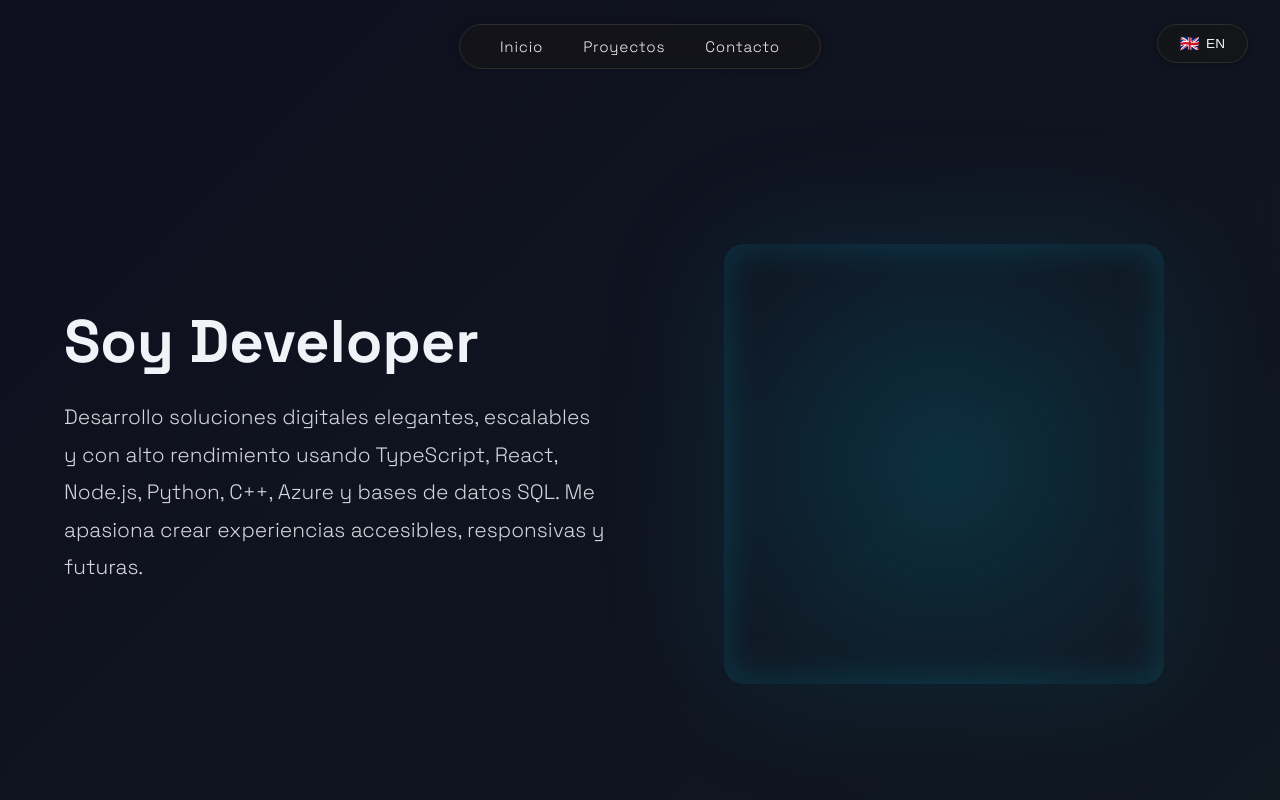
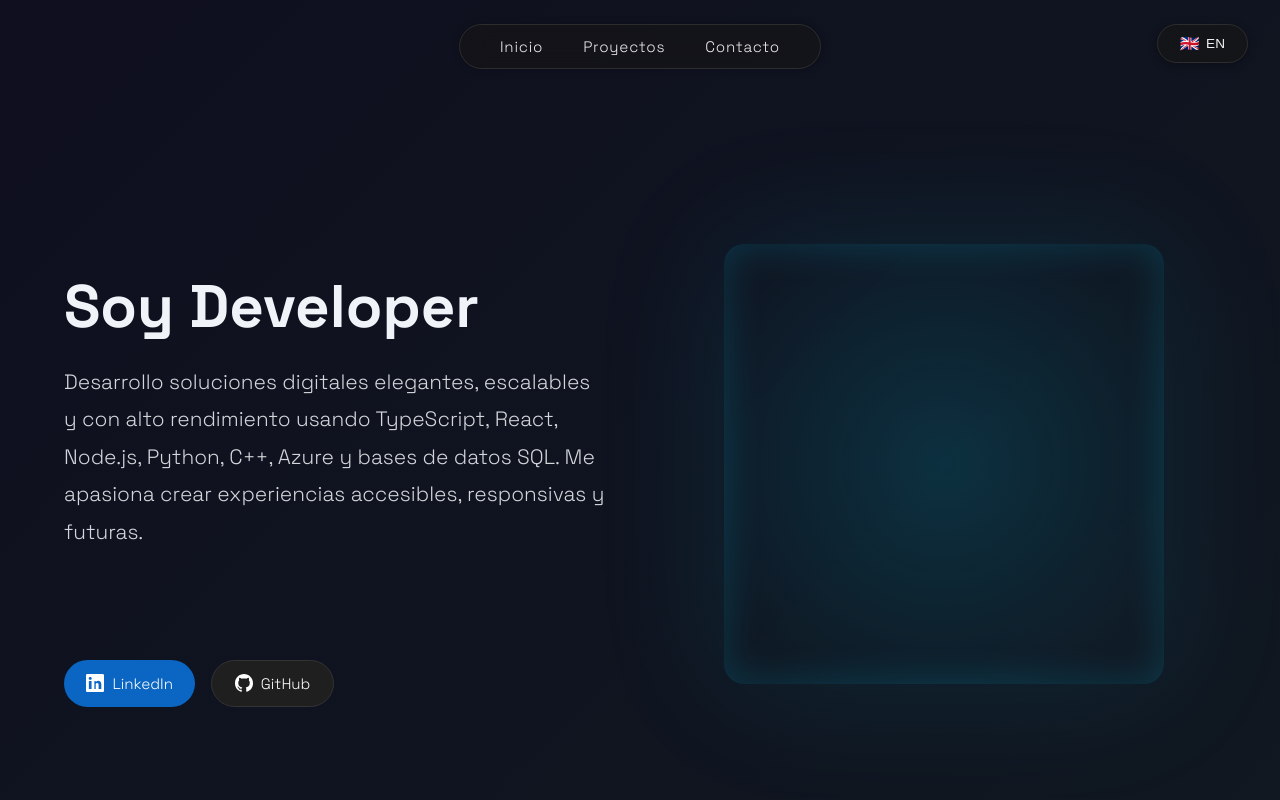
Before and after one commit to SebSRVV/SebRVV, a Next.js app: page / in a window 1280 px wide. Shown: the top 800 px of the page. Built offline with nearby package versions, Linux system fonts and the light colour scheme.

Commit message:
feat: Agregar botones de redes sociales y mejorar estilos en el componente Hero

```diff
--- a/src/components/Hero.tsx
+++ b/src/components/Hero.tsx
@@ -2,7 +2,7 @@ import { useEffect, useRef, useState } from 'react'
 import { useTranslations } from 'next-intl'
 import { gsap } from 'gsap'
 
-const roles = ['Data Engineer', 'Developer', 'Programmer','Sebastian Rojas']
+const roles = ['Data Engineer', 'Developer', 'Programmer', 'Sebastian Rojas']
 
 export default function Hero() {
   const t = useTranslations('hero')
@@ -32,7 +32,7 @@ export default function Hero() {
     return () => clearInterval(interval)
   }, [])
 
-  // Animaciones iniciales
+  // Animaciones de entrada
   useEffect(() => {
     const ctx = gsap.context(() => {
       gsap.from('.hero-heading', {
@@ -124,6 +124,7 @@ export default function Hero() {
             {t('description')}
           </p>
 
+          {/* Botón principal */}
           <a
             href="#projects"
             className="hero-button"
@@ -139,6 +140,7 @@ export default function Hero() {
               textDecoration: 'none',
               transition: 'all 0.3s ease',
               boxShadow: '0 6px 20px rgba(0, 209, 255, 0.3)',
+              marginBottom: '1.5rem',
             }}
             onMouseEnter={(e) => {
               e.currentTarget.style.backgroundColor = '#00B8E0'
@@ -151,6 +153,82 @@ export default function Hero() {
           >
             {t('button')}
           </a>
+
+          {/* Redes sociales */}
+          <div style={{ display: 'flex', gap: '1rem' }}>
+            {/* LinkedIn */}
+            <a
+              href="https://www.linkedin.com/in/sebrvv"
+              target="_blank"
+              rel="noopener noreferrer"
+              style={{
+                display: 'flex',
+                alignItems: 'center',
+                gap: '0.5rem',
+                padding: '0.8rem 1.4rem',
+                borderRadius: '999px',
+                backgroundColor: '#0A66C2',
+                color: '#fff',
+                fontWeight: 500,
+                fontSize: '0.95rem',
+                textDecoration: 'none',
+                transition: 'background-color 0.3s ease',
+              }}
+              onMouseEnter={(e) => (e.currentTarget.style.backgroundColor = '#004182')}
+              onMouseLeave={(e) => (e.currentTarget.style.backgroundColor = '#0A66C2')}
+            >
+              <svg xmlns="http://www.w3.org/2000/svg" width="18" height="18" fill="currentColor" viewBox="0 0 16 16">
+                <path d="M0 1.146C0 .513.526 0 1.175 0h13.65C15.474 0 16 .513 16 1.146v13.708C16 15.487
+                         15.474 16 14.825 16H1.175C.526 16 0 15.487 0 14.854V1.146zm4.943
+                         12.248V6.169H2.542v7.225h2.401zm-1.2-8.213c.837
+                         0 1.358-.554 1.358-1.248-.015-.709-.521-1.248-1.342-1.248-.822
+                         0-1.358.539-1.358 1.248 0 .694.52 1.248
+                         1.327 1.248h.015zm4.908
+                         8.213V9.359c0-.216.016-.432.08-.586.175-.432.574-.88
+                         1.244-.88.878 0 1.229.664 1.229 1.637v3.864h2.401V9.25c0-2.221-1.184-3.253-2.764-3.253-1.274
+                         0-1.845.707-2.165 1.203h.03V6.169H7.452c.03.694
+                         0 7.225 0 7.225h2.4z" />
+              </svg>
+              LinkedIn
+            </a>
+
+            {/* GitHub */}
+            <a
+              href="https://github.com/sebsrvv"
+              target="_blank"
+              rel="noopener noreferrer"
+              style={{
+                display: 'flex',
+                alignItems: 'center',
+                gap: '0.5rem',
+                padding: '0.8rem 1.4rem',
+                borderRadius: '999px',
+                backgroundColor: '#1f1f1f',
+                color: '#fff',
+                fontWeight: 500,
+                fontSize: '0.95rem',
+                textDecoration: 'none',
+                transition: 'background-color 0.3s ease',
+                border: '1px solid #333',
+              }}
+              onMouseEnter={(e) => (e.currentTarget.style.backgroundColor = '#333')}
+              onMouseLeave={(e) => (e.currentTarget.style.backgroundColor = '#1f1f1f')}
+            >
+              <svg xmlns="http://www.w3.org/2000/svg" width="18" height="18" fill="currentColor" viewBox="0 0 16 16">
+                <path d="M8 0C3.58 0 0 3.64 0 8.13c0 3.59 2.29 6.63 5.47
+                         7.7.4.07.55-.17.55-.38 0-.19-.01-.82-.01-1.48-2.01.37-2.53-.5-2.69-.96-.09-.23-.48-.96-.82-1.15-.28-.15-.68-.52-.01-.53.63-.01
+                         1.08.58 1.23.82.72 1.21 1.87.87 2.33.66.07-.52.28-.87.51-1.07-1.78-.2-3.64-.91-3.64-4.03
+                         0-.89.31-1.61.82-2.17-.08-.2-.36-1.02.08-2.13 0 0
+                         .67-.22 2.2.82.64-.18 1.32-.27 2-.27s1.36.09 2 .27c1.53-1.05
+                         2.2-.82 2.2-.82.44 1.11.16 1.93.08 2.13.51.56.82
+                         1.28.82 2.17 0 3.13-1.87 3.83-3.65
+                         4.03.29.24.54.73.54 1.48 0 1.07-.01
+                         1.93-.01 2.2 0 .21.15.46.55.38C13.71
+                         14.76 16 11.72 16 8.13 16 3.64 12.42 0 8 0z" />
+              </svg>
+              GitHub
+            </a>
+          </div>
         </div>
 
         {/* Visual */}
--- a/src/lib/projects.ts
+++ b/src/lib/projects.ts
@@ -10,21 +10,35 @@ export interface Project {
 
 export const featuredProjects: Project[] = [
   {
-    title: 'Landing para Startup',
+    title: 'Test1',
     description: 'Landing con animaciones modernas y optimización para performance.',
     image: '/images/proj1.jpg',
     year: '2024',
     link: 'https://startup.example.com',
   },
   {
-    title: 'Dashboard SaaS',
+    title: 'Test2',
     description: 'Panel admin para plataforma B2B con autenticación y visualizaciones.',
     image: '/images/proj2.jpg',
     year: '2023',
     link: 'https://dashboard.example.com',
   },
   {
-    title: 'Tienda Online',
+    title: 'Test3',
+    description: 'E-commerce personalizado con pasarela de pagos y panel de control.',
+    image: '/images/proj1.jpg',
+    year: '2022',
+    link: 'https://ecommerce.example.com',
+  },
+    {
+    title: 'Test4',
+    description: 'E-commerce personalizado con pasarela de pagos y panel de control.',
+    image: '/images/proj1.jpg',
+    year: '2022',
+    link: 'https://ecommerce.example.com',
+  },
+    {
+    title: 'Test5',
     description: 'E-commerce personalizado con pasarela de pagos y panel de control.',
     image: '/images/proj1.jpg',
     year: '2022',
```
